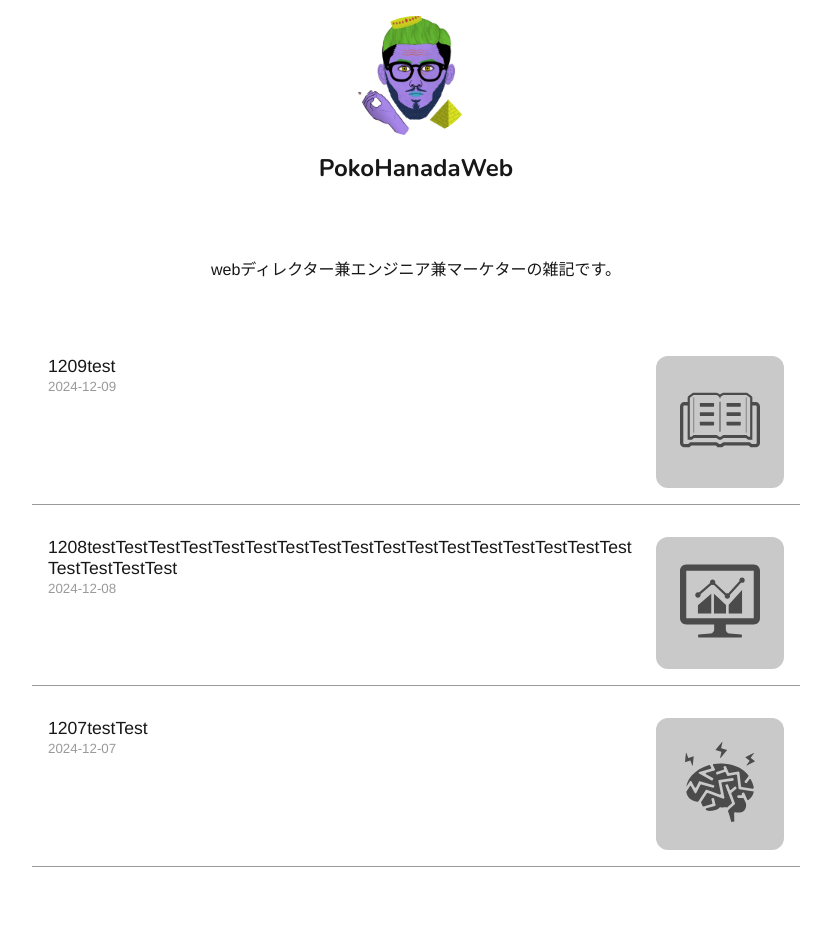
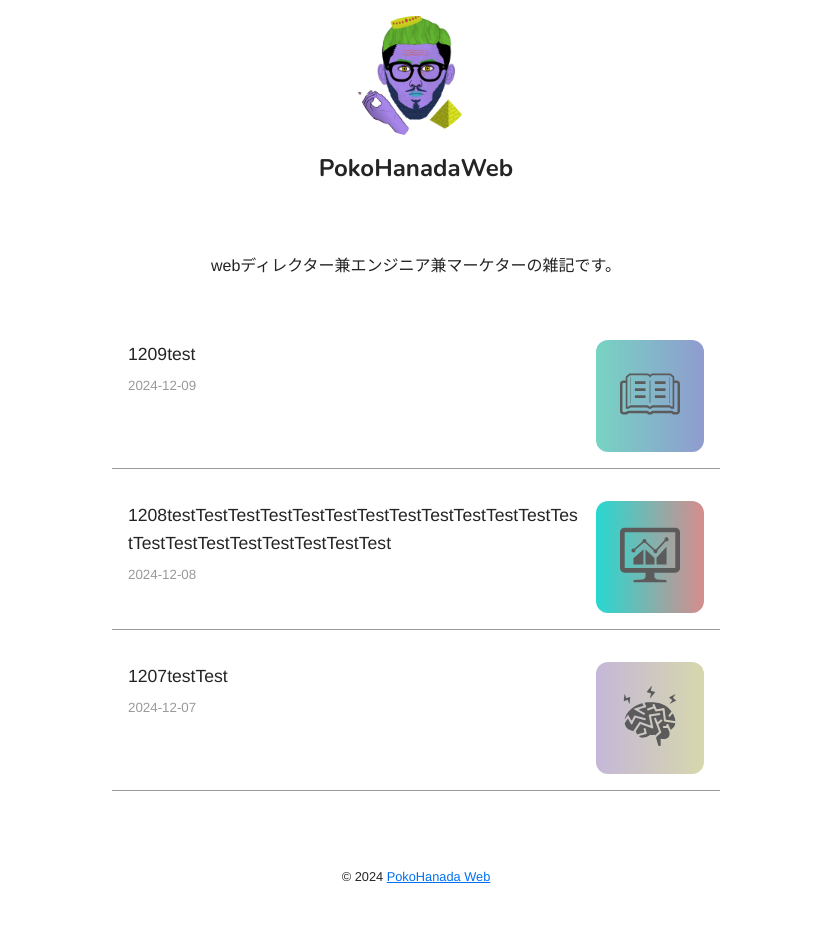
Before and after one commit to poko8nada/portfolio-site-v1, a Next.js app: page /posts in a window 1280 px wide. Shown: the top 945 px of the page, without its empty margins (224-1055 px from the left). After the commit the page ends 904 px from the top, so only its background shows below. Built offline with nearby package versions, Linux system fonts and the light colour scheme.

Commit message:
Add 記事サムネイル背景のグラデーション化

```diff
--- a/src/app/(small_header)/posts/page.tsx
+++ b/src/app/(small_header)/posts/page.tsx
@@ -8,12 +8,32 @@ import { getPosts } from '@/src/lib/post';
 export const metadata: Metadata = {
   title: 'blog | Poko Hanada Web',
 };
-
+const randomGradient = () => {
+  const colors = [
+    'linear-gradient(90deg, rgb(226, 207, 255), rgb(251, 253, 191))',
+    'linear-gradient(90deg, rgb(115, 248, 224), rgb(150, 167, 241))',
+    'linear-gradient(90deg, rgb(253, 146, 146), rgb(209, 254, 212))',
+    'linear-gradient(90deg, rgb(0, 255, 243), rgb(252, 146, 146))',
+    'linear-gradient(90deg, rgb(168, 202, 240), rgb(233, 240, 250))',
+    'linear-gradient(90deg, rgb(229, 162, 255), rgb(152, 233, 157))',
+    'linear-gradient(90deg, rgb(89, 173, 241), rgb(207, 253, 157))',
+    'linear-gradient(90deg, rgb(210, 190, 153), rgb(194, 255, 233))',
+  ];
+  return colors[Math.floor(Math.random() * colors.length)];
+};
+export async function generateStaticParams() {
+  const posts = getPosts();
+  return posts.map((post) => ({
+    slug: post.slug,
+  }));
+}
 export default () => {
   const allPosts = getPosts();
   return (
     <>
-      <div className={styles.post_header}>
+      <div
+        style={{ marginBottom: '24px', textAlign: 'center', padding: '1rem' }}
+      >
         <p>webディレクター兼エンジニア兼マーケターの雑記です。</p>
       </div>
       <div>
@@ -25,14 +45,17 @@ export default () => {
                   <p>{formattedData.title}</p>
                   <small>{formattedData.createdAt}</small>
                 </div>
-                <div className={styles.img_container}>
+                <div
+                  className={styles.img_container}
+                  style={{ background: randomGradient() }}
+                >
                   <Image
                     src={formattedData.thumbnail}
                     alt={''}
                     style={{ objectFit: 'cover' }}
-                    width={80}
-                    height={80}
-                    sizes="(max-width: 400px)  60px, 80px"
+                    width={60}
+                    height={60}
+                    sizes="(max-width: 400px)  40px, 60px"
                   />
                 </div>
               </Link>
--- a/src/app/(small_header)/posts/posts.module.css
+++ b/src/app/(small_header)/posts/posts.module.css
@@ -6,7 +6,7 @@
 
 .post_container {
 	width: 100%;
-	max-width: 800px;
+	max-width: 640px;
 	min-width: 360px;
 	padding: .5em 1rem;
 	margin: 0 auto;
@@ -14,6 +14,7 @@
 
 .img_container {
 	background: #cac9c9;
+	filter: contrast(0.7);
 	padding: 24px;
 	border-radius: 12px;
 }
@@ -40,8 +41,9 @@
 .text p {
 	word-break: break-all;
 	font-size: 1.1rem;
+	line-height: 1.6;
+	margin-bottom: .5rem;
 }
 .text small {
-	margin-top: .5rem;
 	color: #9a9a9a;
 }
--- a/src/app/globals.css
+++ b/src/app/globals.css
@@ -1,12 +1,12 @@
 :root {
 	--background: #ffffff;
-  --foreground: #171717;
+	--foreground: #252424;
 }
 
 @media (prefers-color-scheme: dark) {
 	:root {
-    --background: #0e122a;
-    --foreground: #ededed;
+		--background: #080a1d;
+		--foreground: #e4e4e4;
 	}
 }
 
@@ -19,12 +19,8 @@ body {
 body {
 	color: var(--foreground);
 	background: var(--background);
-  font-family: "Helvetica Neue",
-    Arial,
-    "Hiragino Kaku Gothic ProN",
-    "Hiragino Sans",
-    Meiryo,
-    sans-serif;
+	font-family: "Helvetica Neue", Arial, "Hiragino Kaku Gothic ProN",
+		"Hiragino Sans", Meiryo, sans-serif;
 	-webkit-font-smoothing: antialiased;
 	-moz-osx-font-smoothing: grayscale;
 }
--- a/src/components/footer/page.tsx
+++ b/src/components/footer/page.tsx
@@ -3,7 +3,12 @@ export default () => {
   const currentYear = new Date().getFullYear();
   return (
     <footer className={styles.footer}>
-      <p>&copy; {currentYear} PokoHanada</p>
+      <p>
+        &copy; {currentYear}{' '}
+        <a href="/" style={{ color: '#0070f3', textDecoration: 'underline' }}>
+          PokoHanada Web
+        </a>
+      </p>
     </footer>
   );
 };
```
Lines whose indentation alone changed are shown as unchanged.
